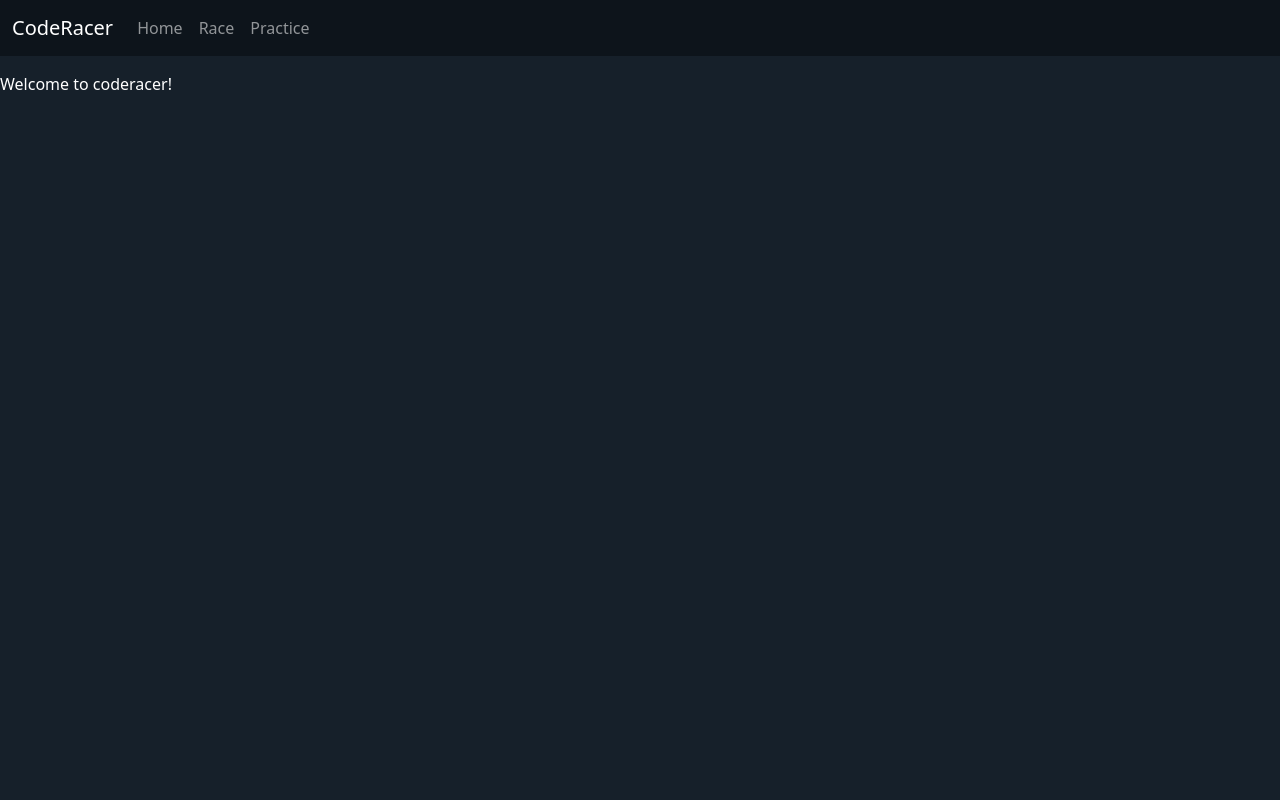
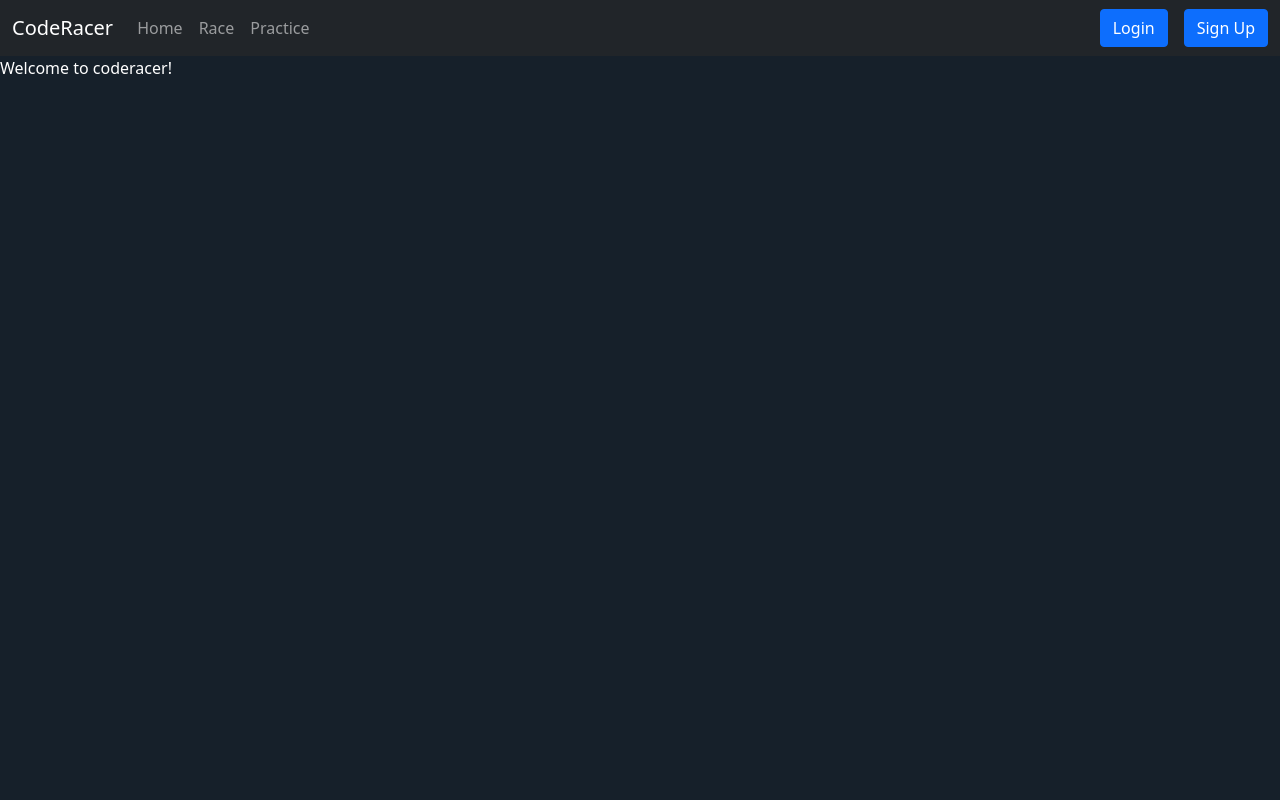
Before and after one commit to Graphcalibur/kfc-orbital-2021, a React (Create React App) app in the folder client/: page / in a window 1280 px wide. Shown: the top 800 px of the page. Built offline with nearby package versions, Linux system fonts and the light colour scheme.

Commit message:
Added login and signup windows to the navigation bar

```diff
--- /dev/null
+++ b/client/src/components/Login.jsx
@@ -0,0 +1,30 @@
+import React from "react";
+import { Button, Form, Modal } from "react-bootstrap";
+
+const Login = (props) => {
+    return <Modal show={props.show} onHide={props.close} backdrop="static" keyboard={false}>
+        <Modal.Header closeButton>
+            <Modal.Title>Login</Modal.Title>
+        </Modal.Header>
+        <Modal.Body>
+            <Form>
+                <Form.Group className="mb-3" controlId="username">
+                    <Form.Label>Username</Form.Label>
+                    <Form.Control placeholder="Username" />
+                </Form.Group>
+
+                <Form.Group className="mb-3" controlId="password">
+                    <Form.Label>Password</Form.Label>
+                    <Form.Control type="password" placeholder="Password" />
+                    <span style={{fontSize:"80%"}}>Forgot password?</span>
+                </Form.Group>
+
+                <Button variant="primary" type="submit" className="float-end">
+                    Login
+                </Button>
+            </Form>
+        </Modal.Body>
+    </Modal>
+}
+
+export default Login;
--- a/client/src/components/NavBar.jsx
+++ b/client/src/components/NavBar.jsx
@@ -1,22 +1,39 @@
-import React from "react";
+import React, { useState } from "react";
 import { Link } from "react-router-dom";
+import { Button, Container, Navbar, Nav} from "react-bootstrap";
+
+import Login from "./Login";
+import SignUp from "./SignUp";
 
 const NavBar = () => {
-    return <nav className="navbar navbar-expand-sm navbar-dark box mb-3">
-        <div className="container-fluid">
+    const [showLogin, setShowLogin] = useState(false);
+    const [showSignUp, setShowSignUp] = useState(false);
+
+    return <Navbar variant="dark" bg="dark" expand="sm" className="mb-auto">
+        <Container fluid>
             <Link className="navbar-brand" to="/">CodeRacer</Link>
-            <button className="navbar-toggler" type="button" data-bs-toggle="collapse" data-bs-target="navbarNavAltMarkup" aria-controls="navbarNavAltMarkup" aria-expanded="false" aria-label="Toggle navigation">
-            <span className="navbar-toggler-icon"></span>
-            </button>
-            <div className="collapse navbar-collapse" id="navbarNavAltMarkup">
-                <div className="navbar-nav">
+            <Navbar.Toggle aria-controls="navbar-nav"/>
+            <Navbar.Collapse id="navbar-nav">
+                <Nav>
                     <Link className="nav-link" to="/">Home</Link>
                     <Link className="nav-link" to="/lang">Race</Link>
                     <Link className="nav-link" to="/lang">Practice</Link>
-                </div>
-            </div>
-        </div>
-    </nav>
+                </Nav>
+
+                <Nav className="ms-auto">
+                    <Button variant="primary" onClick={() => setShowLogin(true)} className="me-3" >
+                        Login
+                    </Button>
+                    <Button variant="primary" onClick={() => setShowSignUp(true)}>
+                        Sign Up
+                    </Button>
+                </Nav>
+
+                <Login show={showLogin} close={() => setShowLogin(false)}/>
+                <SignUp show={showSignUp} close={() => setShowSignUp(false)} />
+            </Navbar.Collapse>
+        </Container>
+    </Navbar>
 }
 
 export default NavBar;
--- /dev/null
+++ b/client/src/components/SignUp.jsx
@@ -0,0 +1,39 @@
+import React from "react";
+import { Button, Form, Modal } from "react-bootstrap";
+
+const SignUp = (props) => {
+    return <Modal show={props.show} onHide={props.close} backdrop="static" keyboard={false}>
+        <Modal.Header closeButton>
+            <Modal.Title>Sign Up</Modal.Title>
+        </Modal.Header>
+        <Modal.Body>
+            <Form>
+                <Form.Group className="mb-3" controlId="username">
+                    <Form.Label>Username</Form.Label>
+                    <Form.Control placeholder="Enter username" />
+                </Form.Group>
+
+                <Form.Group className="mb-3" controlId="email">
+                    <Form.Label>Email</Form.Label>
+                    <Form.Control type="email" placeholder="Enter email" />
+                </Form.Group>
+
+                <Form.Group className="mb-3" controlId="password">
+                    <Form.Label>Password</Form.Label>
+                    <Form.Control type="password" placeholder="Password" />
+                </Form.Group>
+
+                <Form.Group className="mb-3" controlId="confirmPassword">
+                    <Form.Label>Confirm Password</Form.Label>
+                    <Form.Control type="password" placeholder="Password" />
+                </Form.Group>
+
+                <Button variant="primary" type="submit" className="float-end">
+                    Sign Up
+                </Button>
+            </Form>
+        </Modal.Body>
+    </Modal>
+}
+
+export default SignUp;
```
